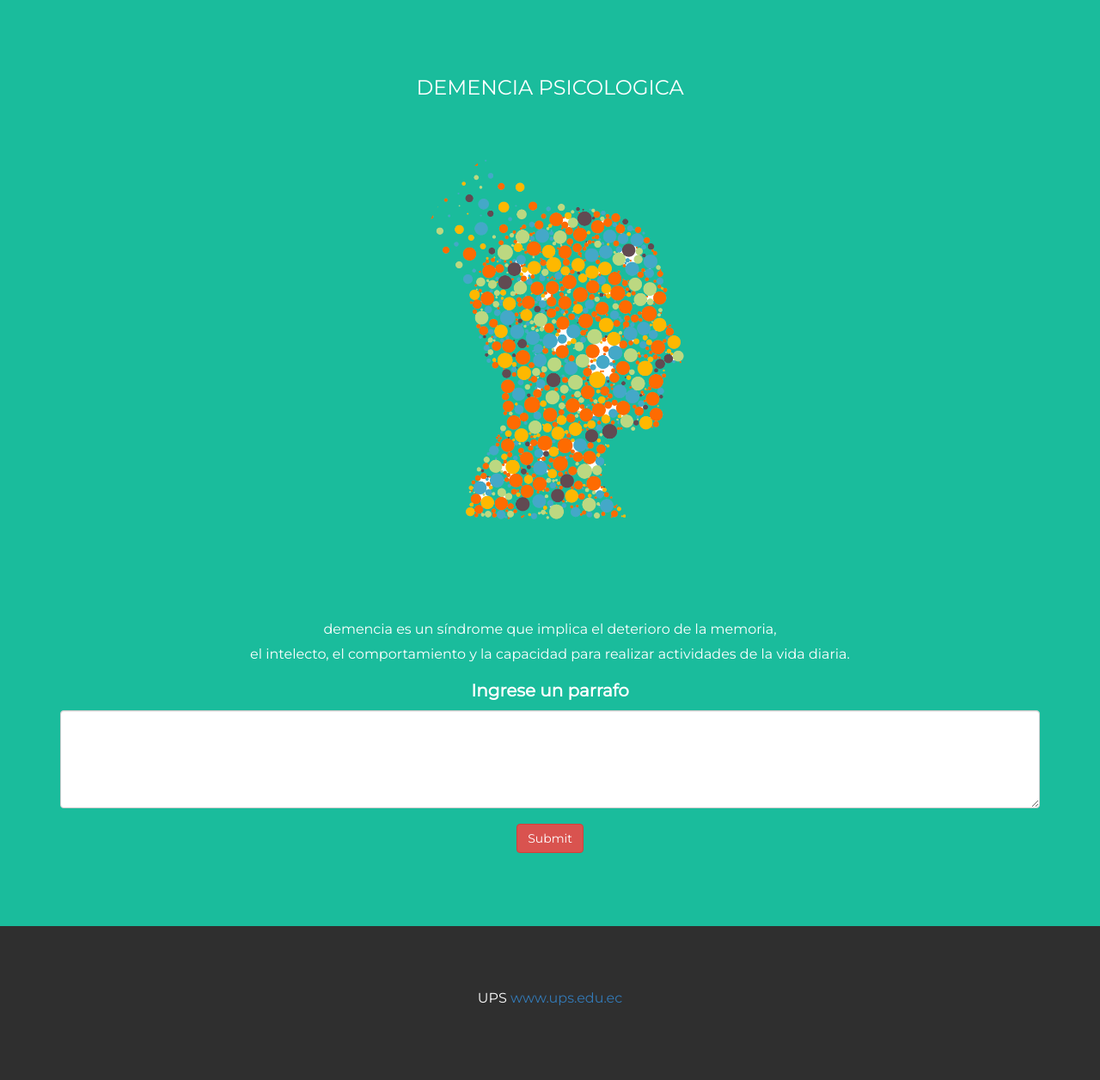
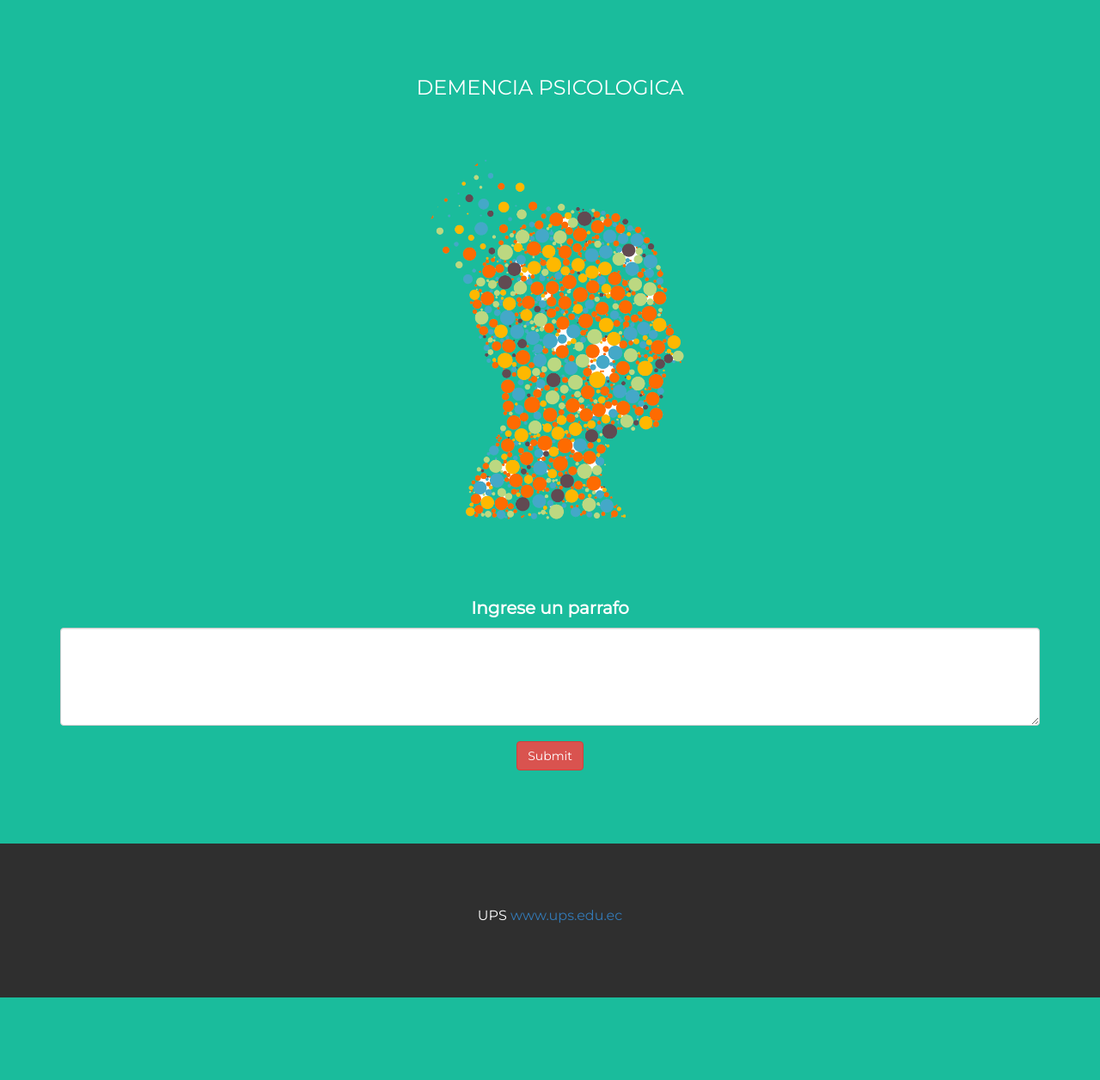
Before and after one commit to Anthony1998pizarro/Flask-ml-catia, a Flask app: page / in a window 1280 px wide. Shown: the part 81-1337 px from the top of the page at 86% size. After the commit the page ends 1241 px from the top, so only its background shows below. Run offline with Flask 2, Linux system fonts and the light colour scheme; some libraries are stand-ins or nearby versions.

Commit message:
Update index.html
parrafo_borr

```diff
--- a/templates/index.html
+++ b/templates/index.html
@@ -101,8 +101,7 @@
     <img src="{{url_for('static',filename='img/demencia.png')}}" class="img-responsive img-circle margin"
       style="display:inline" alt="Bird" width="350" height="350">
 
-    <p> <br> demencia es un síndrome que implica el deterioro de la memoria,<br>
-      el intelecto, el comportamiento y la capacidad para realizar actividades de la vida diaria. </p>
+
 
     <div class="container">
       <div class='form-group'>
```
